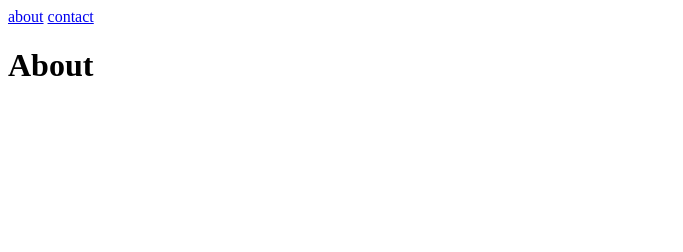
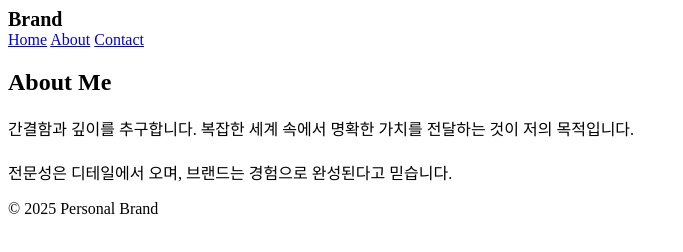
Before and after one commit to 212jeju/test, a plain HTML site: page about/index.html in a window 1280 px wide. Shown: the whole page, without its empty margins (0-683 px from the left). Drawn offline with Linux system fonts and the light colour scheme.

Commit message:
랜딩페이지 _css 미적용

```diff
--- a/about/index.html
+++ b/about/index.html
@@ -1,4 +1,35 @@
-<a href="/test/about">about</a>
-<a href="/test/contact">contact</a>
+<!DOCTYPE html>
+<html lang="ko">
+<head>
+<meta charset="UTF-8">
+<meta name="viewport" content="width=device-width, initial-scale=1.0">
+<title>About</title>
+<link rel="stylesheet" href="../assets/style.css">
+</head>
+<body>
+<header>
+  <div style="font-weight:700; font-size:20px;">Brand</div>
+  <nav>
+    <a href="../">Home</a>
+    <a href="./">About</a>
+    <a href="../contact/">Contact</a>
+  </nav>
+</header>
 
-<h1>About</h1>
+<div class="page-container">
+  <h2>About Me</h2>
+  <p>
+    간결함과 깊이를 추구합니다.
+    복잡한 세계 속에서 명확한 가치를 전달하는 것이 저의 목적입니다.
+  </p>
+
+  <p style="margin-top:20px;">
+    전문성은 디테일에서 오며,
+    브랜드는 경험으로 완성된다고 믿습니다.
+  </p>
+</div>
+
+<footer>© 2025 Personal Brand</footer>
+<script src="../assets/script.js"></script>
+</body>
+</html>
```
Also changed, not shown: contact/index.html (+33 -3 lines), index.html (+27 -3 lines).
